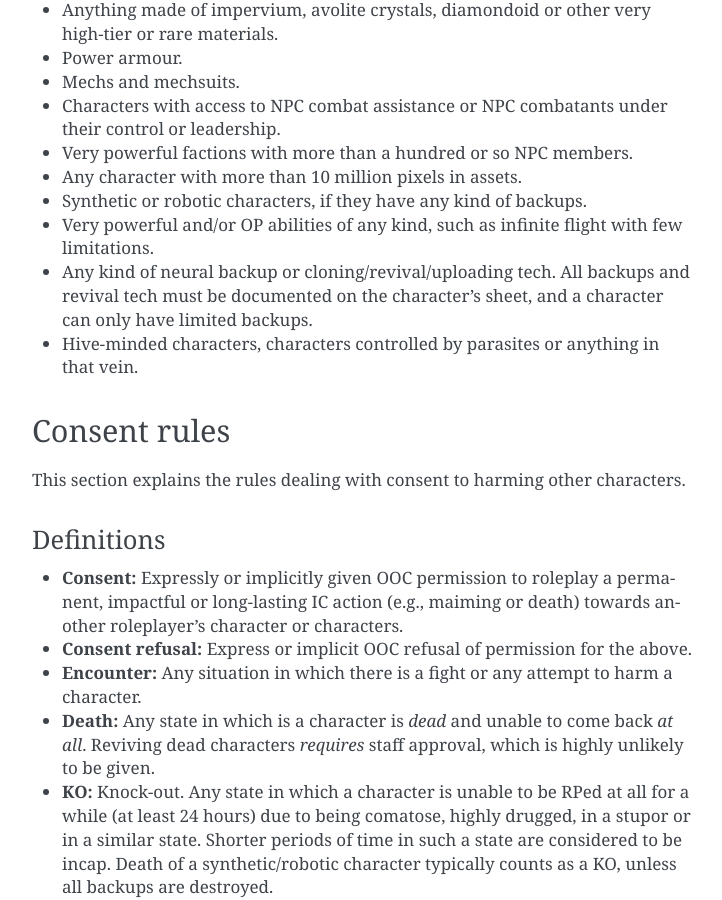
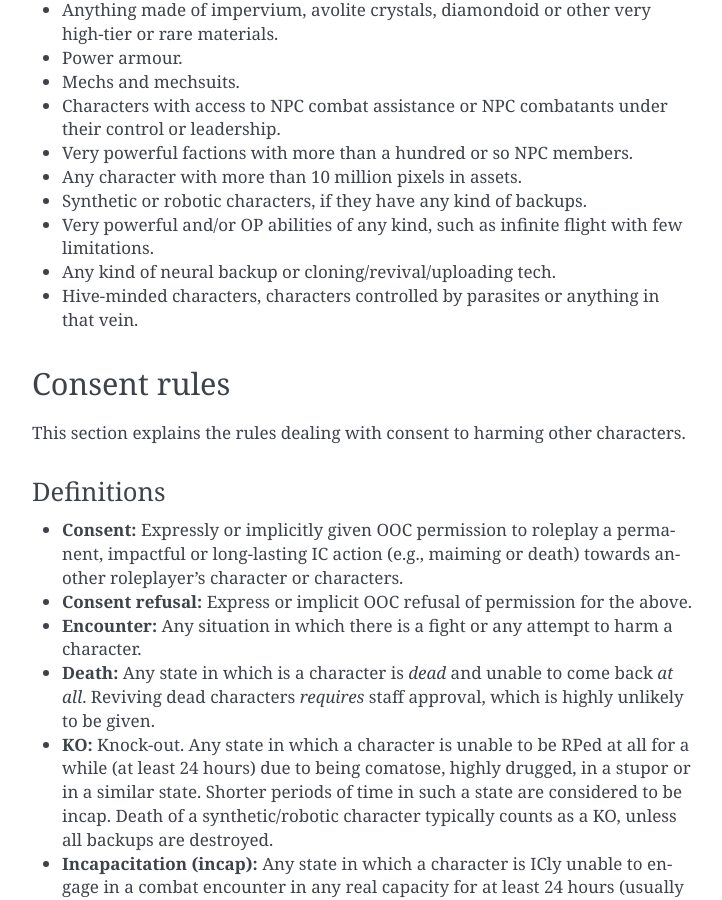
Before and after one commit to FezzedOne/epsilon-rp, a Sphinx documentation site: the page built from docs/rules.rst, in a window 1280 px wide and 900 px high, scrolled down 4740 px. Shown: the whole window, without its empty margins (388-1110 px from the left). Built offline with Sphinx 7.4.7, drawn with Linux system fonts in a browser that asks for light colours.

Commit message:
Minor revision.

```diff
--- a/docs/rules.rst
+++ b/docs/rules.rst
@@ -109,7 +109,7 @@
 -   Any character with more than 10 million pixels in assets.
 -   Synthetic or robotic characters, if they have any kind of backups.
 -   Very powerful and/or OP abilities of any kind, such as infinite flight with few limitations.
--   Any kind of neural backup or cloning/revival/uploading tech. All backups and revival tech must be documented on the character's sheet, and a character can only have limited backups.
+-   Any kind of neural backup or cloning/revival/uploading tech.
 -   Hive-minded characters, characters controlled by parasites or anything in that vein.
 
 Consent rules
```
